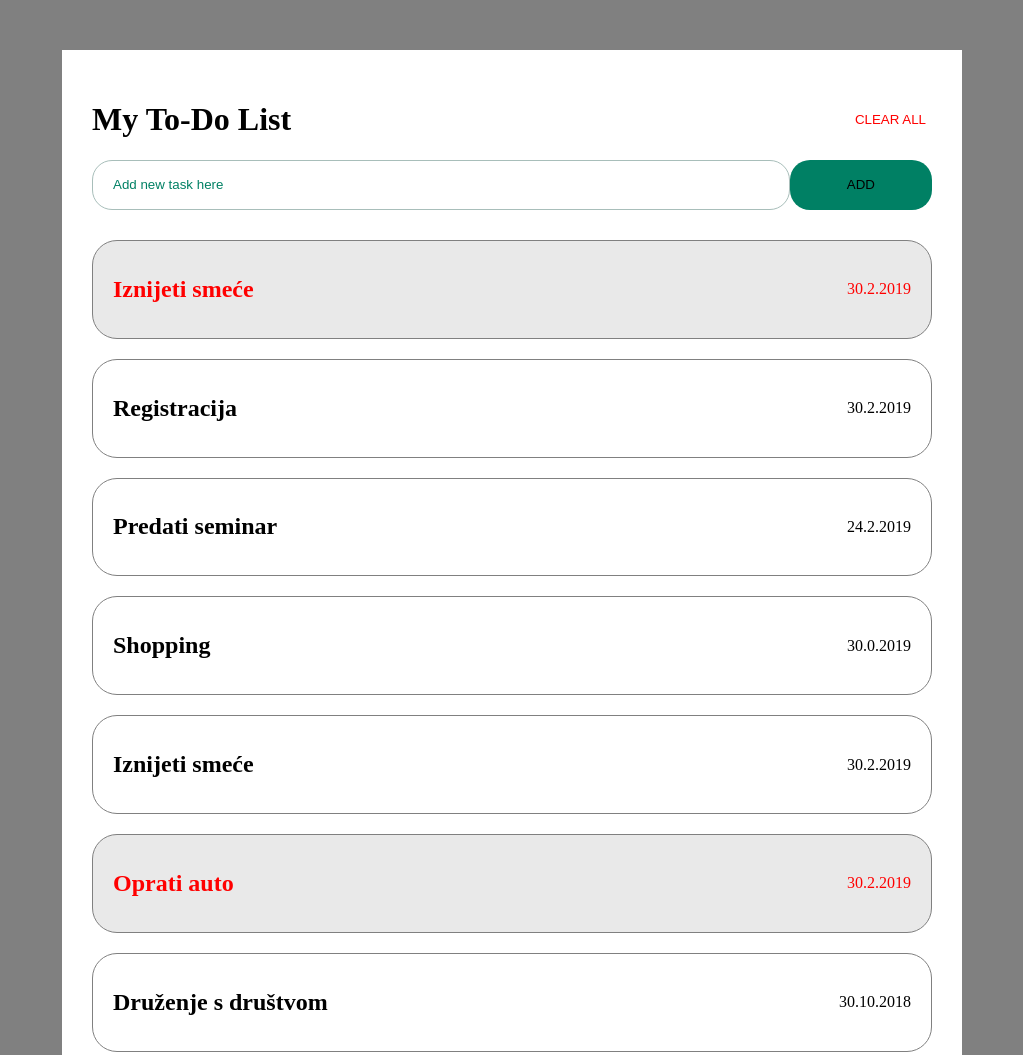
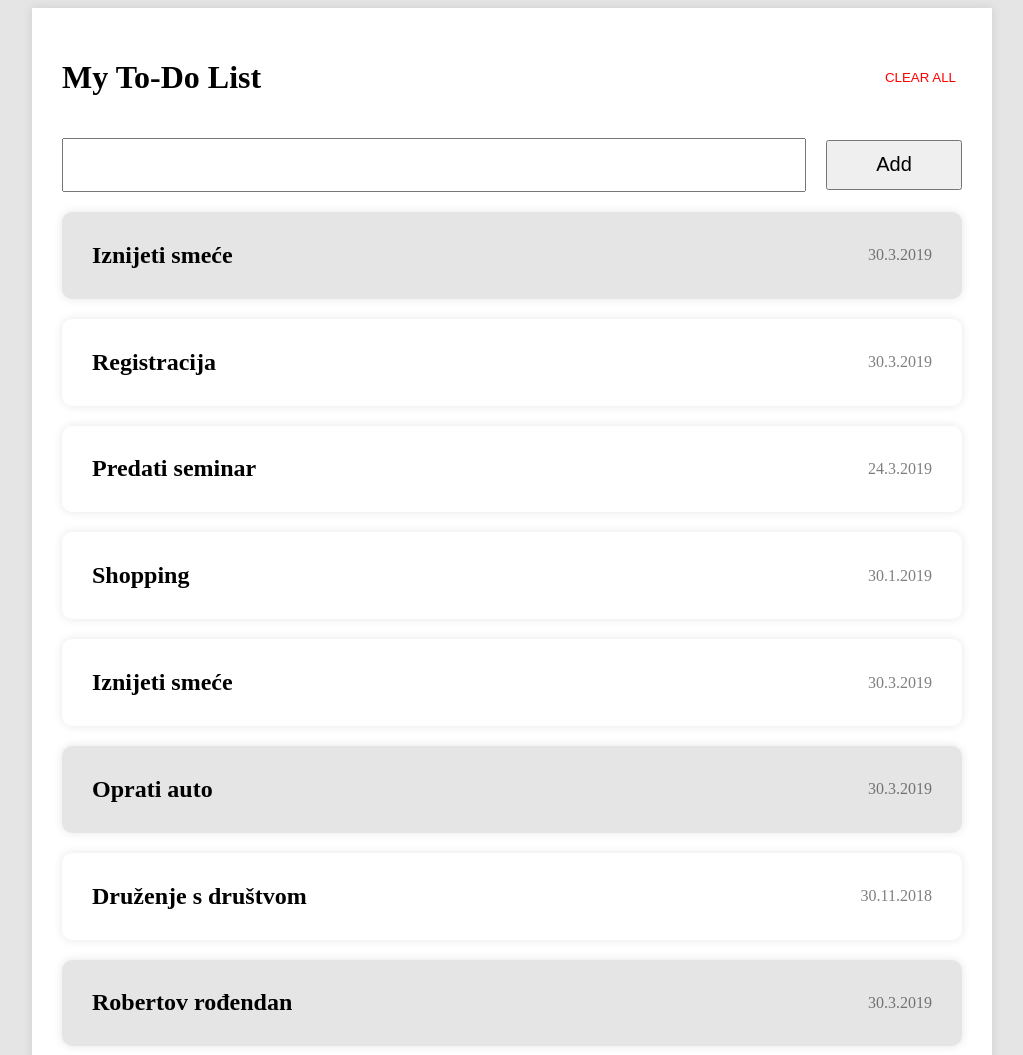
Before and after one commit to markostj/dm-stranica2, a website: page index.html in a window 1280 px wide. Shown: the top 1055 px of the page, without its empty margins (128-1151 px from the left). Drawn offline with Linux system fonts and the light colour scheme.

Commit message:
added coments

```diff
--- a/index.html
+++ b/index.html
@@ -1,35 +1,34 @@
 <!DOCTYPE html>
+
 <html lang="en">
   <head>
+    <title>Osvit predavanja</title>
+
     <meta charset="utf-8" />
-    <title>Radionica2</title>
     <meta name="description" content="Tečaj web programiranja" />
-    <meta name="author" content="MS" />
+    <meta name="author" content="Osvit" />
     <meta name="viewport" content="width=device-width, initial-scale=1.0" />
+    <link rel="stylesheet" href="base.css" />
     <link rel="stylesheet" href="style.css" />
     <script type="text/javascript" src="main.js"></script>
   </head>
+
   <body onload="getJSON('./todo.json', renderTodoCards)">
-    <main class="wrapper">
+    <main class="main wrapper">
       <header class="header">
-        <h1 class="header__title">My To-Do List</h1>
-        <button class="header__button">
-          Clear all
-        </button>
+        <h1>My To-Do List</h1>
+        <button onclick="clearAllTodoCards()" class="btn btn__clear">Clear all</button>
       </header>
-      <section class="addTask">
+      <div class="new">
         <input
-          class="addTask__form"
+          onchange="filterTodoCards()"
+          id="js-searchbar"
+          class="input"
           type="text"
-          id="newtask"
-          placeholder="Add new task here"
         />
-        <button class="addTask__button">
-          Add
-        </button>
-      </section>
+        <button onclick="addItem()" class="add" class="btn">Add</button>
+      </div>
       <div id="js-list" class="list"></div>
-    </main>
-    <footer class="footer"></footer>
+    </main> <!--napraviti jos dva buttona koji searchaju obavljene i neobavljene zadatke-->
   </body>
 </html>
--- a/main.js
+++ b/main.js
@@ -1,33 +1,93 @@
+let listElement, searchbarElement, toDoItems;
+
 function getJSON(filePath, callback) {
+  listElement = document.getElementById('js-list');
+  searchbarElement = document.getElementById('js-searchbar');
+
   fetch(filePath)
-        .then(file => file.json())  //ucitat tu datoteku i pretvorit ce string u javascript objekt
-        .then(json => {
+    .then(file => file.json())   //dohvaca json i prebacuje ga u objekt
+    .then(json => {              //tu radi s tim objektom sada i vrsi se provjera
       if (callback && typeof callback === 'function') {
-            callback(json);
+        callback(json.todos);
       }
     })
     .catch(error => console.log(error));
 }
 
-    function renderTodoCards(todoList) {       //todoList je obraden json file
-      const listElement = document.getElementById('js-list');
-      const { todos } = todoList;
-
+function renderTodoCards(todos) {
+  toDoItems = todos;   //array je i ide kroz array
   todos.forEach(item => {
-        listElement.innerHTML += renderToDoItem(item);  // imeNeko.innerHTML ubacivanje
+    listElement.innerHTML += renderToDoItem(item);
   });
 }
 
+function clearAllTodoCards() {
+  listElement.innerHTML = '';
+}
+
+function filterTodoCards() {
+  const searchQuery = searchbarElement.value;
+
+  if (searchQuery.length > 3) {
+    const filteredToDoItems = toDoItems.filter(todoItem =>
+      todoItem.title.toLowerCase().includes(searchQuery.toLowerCase())
+    );
+
+    clearAllTodoCards();
+    filteredToDoItems.forEach(item => {
+      listElement.innerHTML += renderToDoItem(item);
+    });
+
+    return;
+  }
+
+  clearAllTodoCards();
+  renderTodoCards(toDoItems);
+}
+
 function renderToDoItem(todo) {
-      const { title, completed, date } = todo;
+  const { id, title, completed, date } = todo;
+  const formatDate = () => {
+    const dateObject = new Date(date);
+    return `${dateObject.getDate()}.${dateObject.getMonth() +
+      1}.${dateObject.getFullYear()}`;
+  };
 
-      return `<div class="${completed ? 'item item-finished' : 'item'}">
+  return `<div data-moja-vrijednost="${id}" onclick="setCompletedStatus(event)" class="${
+    completed ? 'item item-finished' : 'item'
+  }">
     <h2 class="item-title">${title}</h2>
-        <p class="item-date">${realDate(date)}</p>
+    <p class="item-date">${formatDate(date)}</p>
   </div>`;
 }
 
-function realDate(date){
-  const dateObj = new Date(date);
-  return `${dateObj.getDate(date)}.${dateObj.getMonth(date)}.${dateObj.getFullYear(date)}`
+function setCompletedStatus(event) {
+  const { mojaVrijednost } = event.currentTarget.dataset;
+  toDoItems = toDoItems.map(item => {
+    if (item.id === mojaVrijednost) {
+      item.completed = !!!item.completed;
+      event.currentTarget.classList.toggle('item-finished');
     }
+
+    return item;
+  });
+}
+
+function addItem() {
+  const { value } = searchbarElement;
+
+  if (!value.length) {
+    return;
+  }
+
+  // Dodati ID
+  const newToDo = {
+    id: '',
+    title: value,
+    completed: false,
+    date: new Date()
+  };
+
+  listElement.innerHTML += renderToDoItem(newToDo);
+  searchbarElement.value = '';
+}
--- a/style.css
+++ b/style.css
@@ -1,20 +1,16 @@
-* {
-  box-sizing: border-box;
-}
 body {
-  margin: 0;
-  background-color: grey;
-}
-html {
-  font-size: 16px;
+  background: rgba(0, 0, 0, 0.1);
 }
 
 .wrapper {
   max-width: 900px;
   margin: 0 auto;
-  margin-top:50px;
   padding: 30px;
-  background-color: white;
+}
+
+.main {
+  background: white;
+  box-shadow: 0px 0px 10px 0px rgba(0, 0, 0, 0.1);
 }
 
 .header {
@@ -22,57 +18,53 @@ html {
   justify-content: space-between;
   align-items: center;
 }
-.header__button {
+
+.item {
+  padding: 10px 30px;
+  display: flex;
+  justify-content: space-between;
+  align-items: center;
+  border-radius: 10px;
+  box-shadow: 0px 0px 10px 0px rgba(0, 0, 0, 0.1);
+}
+
+.item-date {
+  opacity: 0.5;
+}
+
+.item + .item {
+  margin-top: 20px;
+}
+
+.item-finished {
+  background: rgba(0, 0, 0, 0.1);
+}
+
+.new {
+  display: flex;
+  justify-content: space-between;
+  align-items: center;
+  margin: 20px 0;
+}
+
+.input {
+  height: 50px;
+  flex: 6;
+  font-size: 25px;
+  padding: 0 10px;
+}
+
+.add {
+  height: 50px;
+  flex: 1;
+  font-size: 20px;
+  margin-left: 20px;
+}
+
+.btn__clear{
   border: 0;
   height: 30px;
   color: red;
   text-transform: uppercase;
-  background-color: transparent;
+  background-color: transparent
 }
-
-.addTask {
-  display: flex;
-  align-items: center;
-  justify-content: space-between;
-  margin-bottom: 30px;
-}
-.addTask__form {
-  border:1px solid rgb(168, 190, 186);
-  color:rgb(0, 128, 100);
-  padding-left:20px;
-  border-radius: 20px;
-  height:50px;
-  flex:6;
-
-}
-.addTask__form::placeholder{
-    color: rgb(0, 128, 100);
-}
-.addTask__button {
-  background-color: rgb(0, 128, 100);
-  border: 0;
-  border-radius: 20px;
-  padding: 15px;
-  height:50px;
-  text-transform: uppercase;
-  flex:1;
-}
-
-.item {
-  padding: 15px 20px;
-  border: 1px solid grey;
-  border-radius: 25px;
-  display: flex;
-  justify-content: space-between;
-  align-items: center;
-}
-.item + .item {
-  margin-top: 20px;
-}
-.item__title {
-  font-size: 30px;
-}
-.item-finished {
-  background-color: #e9e9e9;
-  color:red;
-}
```
Lines whose indentation alone changed are shown as unchanged.
